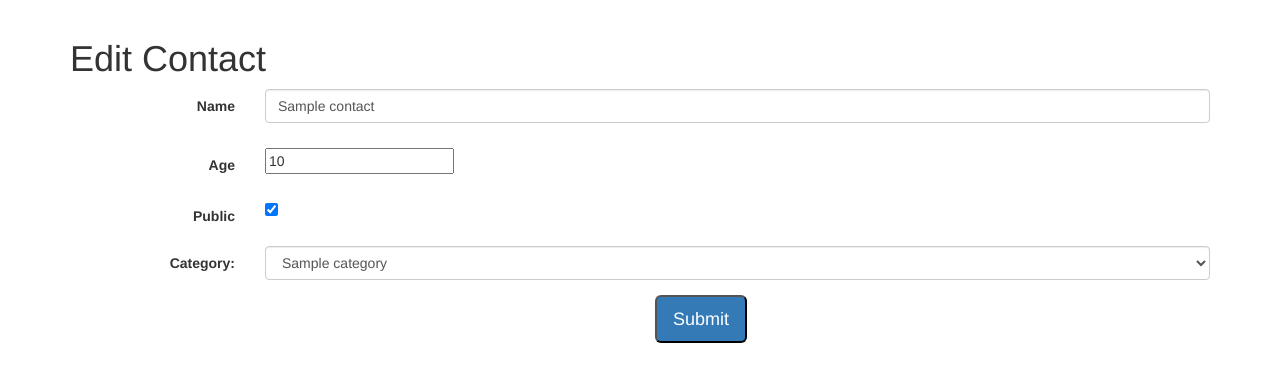
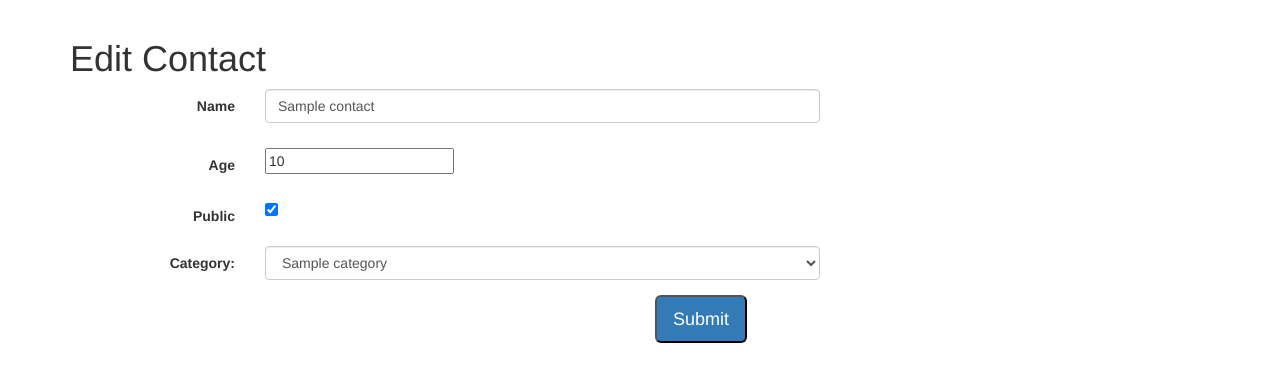
Before and after one commit to benbaka/django_contact_app, a Django app: page /contacts/1/edit in a window 1280 px wide. Shown: the part 51-433 px from the top of the page. Run offline with Django 3.2, Linux system fonts and the light colour scheme; a user stored in the database is signed in; tables that the repository leaves empty hold one stand-in row (values such as "Sample post"); some libraries are stand-ins or nearby versions.

Commit message:
Ben: resize form

```diff
--- a/contacts/templates/contacts/contact_form.html
+++ b/contacts/templates/contacts/contact_form.html
@@ -7,7 +7,7 @@
                     <div class="form-group" form-group-lg>
                 {% endif %}
                     <label for="id_name" class="col-sm-2  col-md-2 col-lg-2 control-label">Name</label>
-                    <div class="col-sm-10  col-md-10 col-lg-10">
+                    <div class="col-sm-6  col-md-6 col-lg-6">
                         <input type="text" class="form-control" id="id_name"
                                placeholder="Name" name="name" value="{{ form.name.value }}"/>
                         <span class="help-block error">{{ form.name.errors }}</span>
@@ -20,7 +20,7 @@
                     <div class="form-group" form-group-lg>
                 {% endif %}
                     <label for="id_age"  class="col-sm-2  col-md-2 col-lg-2 control-label" form-group-lg>Age</label>
-                    <div class="col-sm-10  col-md-10 col-lg-10">
+                    <div class="col-sm-6  col-md-6 col-lg-6">
                         <input id="id_age" placeholder="Age" name="age" type="number" value="{{ form.age.value }}" />
                         <span class="help-block error">{{ form.age.errors }}</span>
 
@@ -33,7 +33,7 @@
                     <div class="form-group" form-group-lg>
                 {% endif %}
                                    <label for="id_public"  class="col-sm-2  col-md-2 col-lg-2 control-label" form-group-lg>Public</label>
-                    <div class="col-sm-10  col-md-10 col-lg-10">
+                    <div class="col-sm-6  col-md-6 col-lg-6">
                         <input id="id_public"  name="public" type="checkbox" checked="{{ form.public.value }}" />
                         <span class="help-block error">{{ form.public.errors }}</span>
                     </div>
@@ -45,7 +45,7 @@
                     <div class="form-group" form-group-lg>
                 {% endif %}
                                    <label for="id_category" class="col-sm-2  col-md-2 col-lg-2 control-label" form-group-lg>Category:</label>
-                    <div class="col-sm-10  col-md-10 col-lg-10">
+                    <div class="col-sm-6  col-md-6 col-lg-6">
                         <select id="id_category" name="category" class="form-control">
                             {%  for opt in categories %}
                                 <option value="{{ opt.id }}">{{ opt.name }}</option>
```
